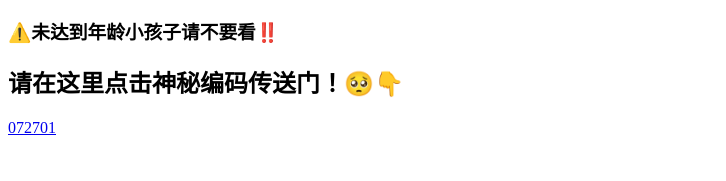
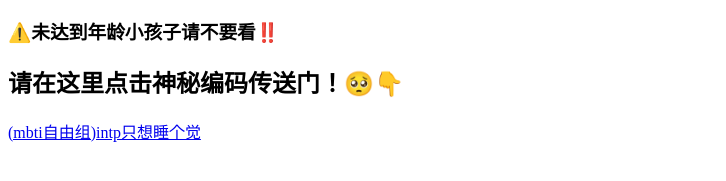
Before and after one commit to liaoliaocaocao/liaoliaocaocao.github.io, a plain HTML site: page index.html in a window 1280 px wide. Shown: the part 127-308 px from the top of the page, without its empty margins (0-726 px from the left). Drawn offline with Linux system fonts and the light colour scheme.

Commit message:
Update index.html

```diff
--- a/index.html
+++ b/index.html
@@ -8,7 +8,7 @@
       <h2>想要食用潦草很潦草的文章的大人<b>下面请</b>👇</h2>
       <h3>⚠️未达到年龄小孩子请不要看‼️</h3>
       <h2>请在这里点击神秘编码传送门！🥺👇</h2>
-      <div><a href="#072701">072701</a></div>
+      <div><a href="#072701">(mbti自由组)intp只想睡个觉</a></div>
       <br>
       <br>
       <br>
```
